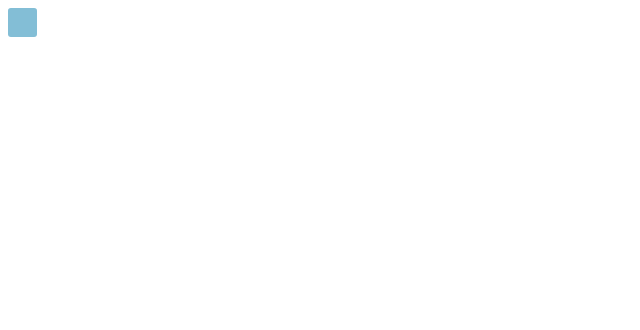
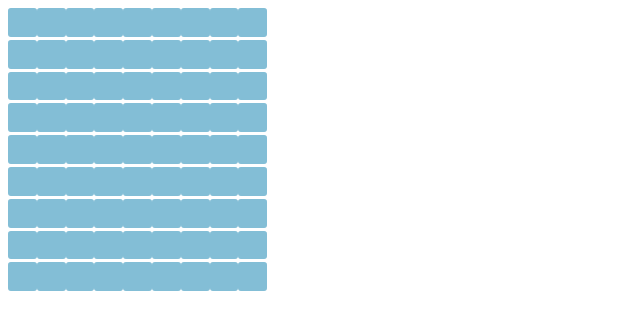
Before and after one commit to naya460/gawsel, a Next.js app in the folder Next.js/Minesweeper/: page / in a window 1280 px wide. Shown: the top 330 px of the page, without its empty margins (0-640 px from the left). Built offline with nearby package versions, Linux system fonts and the light colour scheme.

Commit message:
<Next.js/Minesweeper>MinesweeperBoardでMinesweeperCellを並べる

```diff
--- /dev/null
+++ b/Next.js/Minesweeper/components/MinesweeperBoard.tsx
@@ -0,0 +1,25 @@
+import react from "react"
+
+import MinesweeperCell from "./MinesweeperCell"
+
+export default function(): react.ReactElement {
+  return (
+    <>
+      <div>
+        {
+          function (): react.ReactElement {
+            const list = [];
+            for (let i = 0; i < 9; i++) {
+              const line = [];
+              for (let j = 0; j < 9; j++) {
+                line.push(<MinesweeperCell />);
+              }
+              list.push(<div>{line}</div>);
+            }
+            return <>{list}</>;
+          }()
+        }
+      </div>
+    </>
+  );
+}
--- a/Next.js/Minesweeper/components/MinesweepeCell.tsx
+++ b/Next.js/Minesweeper/components/MinesweeperCell.tsx
@@ -3,7 +3,7 @@ import react from "react"
 import styles from "./MinesweeperCell.module.css"
 
 export default function MinesweeperCell(): react.ReactElement {
-    return (
-        <button className={styles.cell} />
-    );
+  return (
+    <button className={styles.cell} />
+  );
 }
--- a/Next.js/Minesweeper/pages/index.tsx
+++ b/Next.js/Minesweeper/pages/index.tsx
@@ -1,9 +1,7 @@
-import MinesweeperCell from "../components/MinesweepeCell"
+import MinesweeperBoard from "../components/MinesweeperBoard"
 
 export default function IndexPage() {
   return (
-    <div>
-      <MinesweeperCell />
-    </div>
+    <MinesweeperBoard />
   )
 }
```
